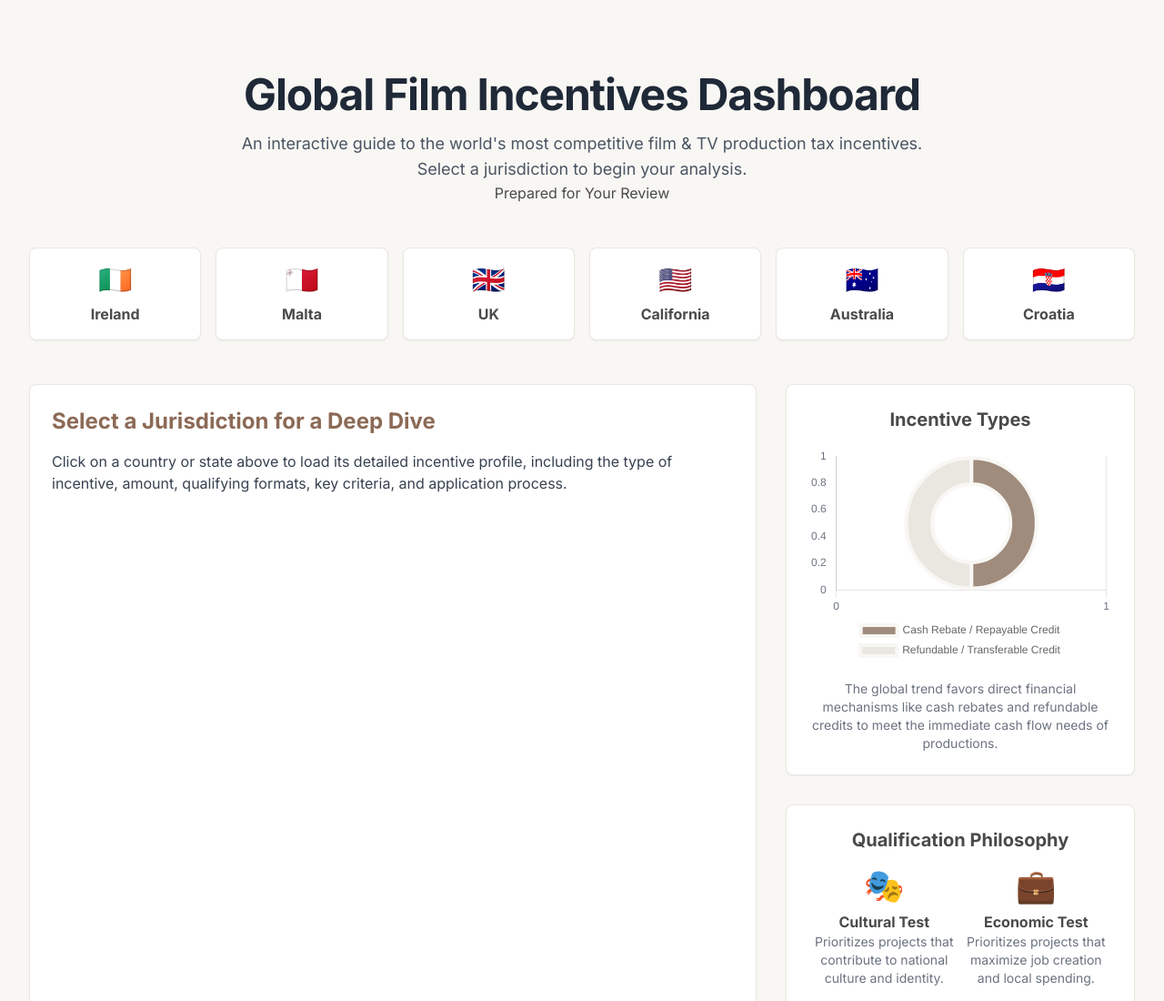
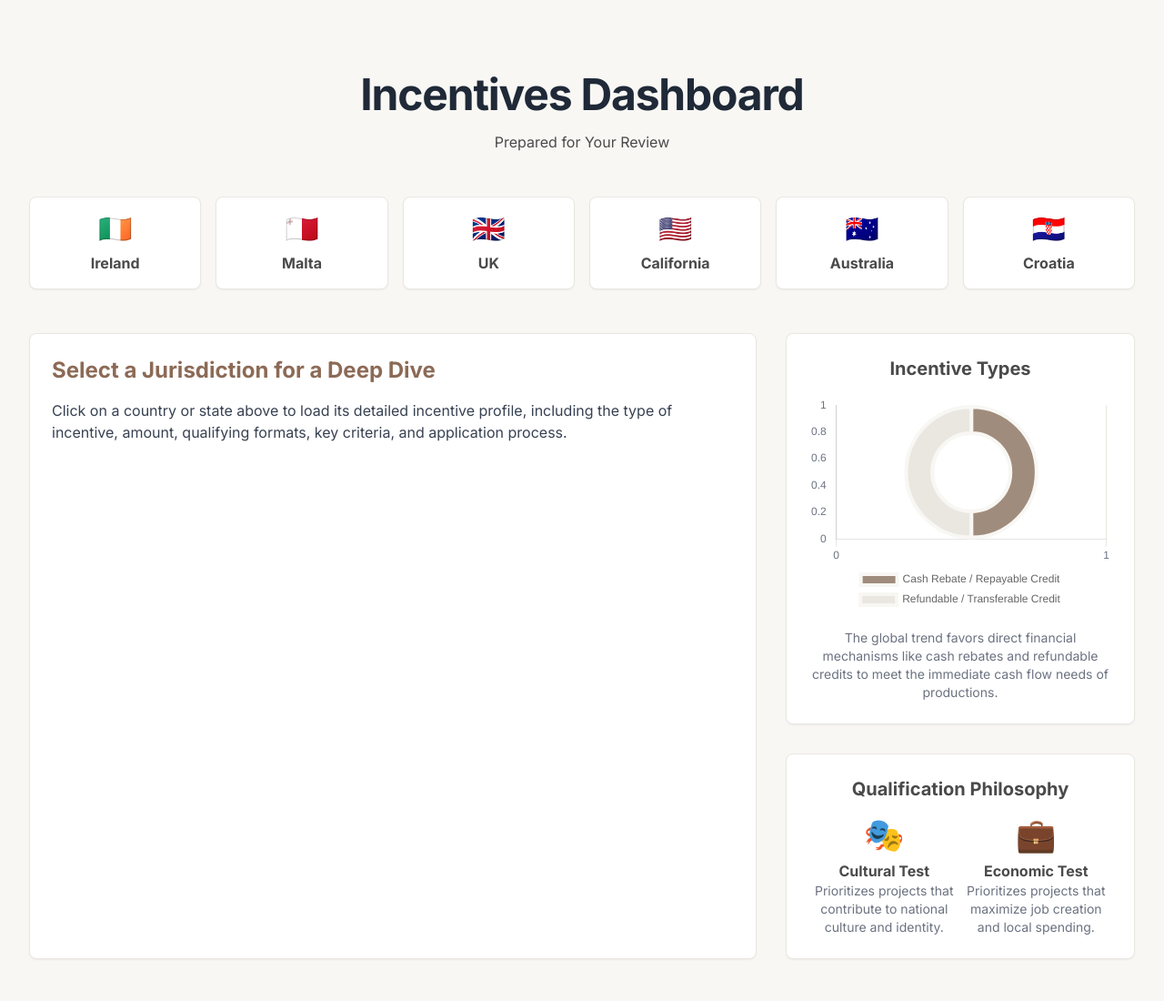
Before and after one commit to aterstallaco/taxincentives, a plain HTML site: page index.html in a window 1280 px wide. Shown: the top 1100 px of the page at 91% size. Drawn offline with nearby package versions, Linux system fonts and the light colour scheme.

Commit message:
Update index.html

```diff
--- a/index.html
+++ b/index.html
@@ -62,8 +62,8 @@
     <main class="container mx-auto p-4 sm:p-6 lg:p-8">
 
         <header class="text-center my-8 md:my-12">
-            <h1 class="text-4xl md:text-5xl font-bold text-gray-800 tracking-tight">Global Film Incentives Dashboard</h1>
-            <p class="mt-4 text-lg text-gray-600 max-w-3xl mx-auto">An interactive guide to the world's most competitive film & TV production tax incentives. Select a jurisdiction to begin your analysis.</p><p>Prepared for Your Review</p>
+            <h1 class="text-4xl md:text-5xl font-bold text-gray-800 tracking-tight">Incentives Dashboard</h1>
+            <p class="mt-4 text-lg text-gray-600 max-w-3xl mx-auto"><p>Prepared for Your Review</p>
         </header>
 
         <nav id="jurisdiction-selector" class="grid grid-cols-2 sm:grid-cols-3 lg:grid-cols-6 gap-4 mb-12">
```
